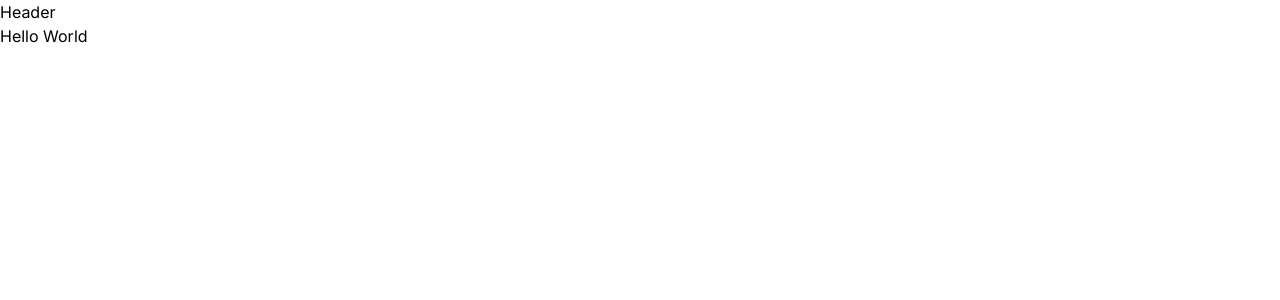
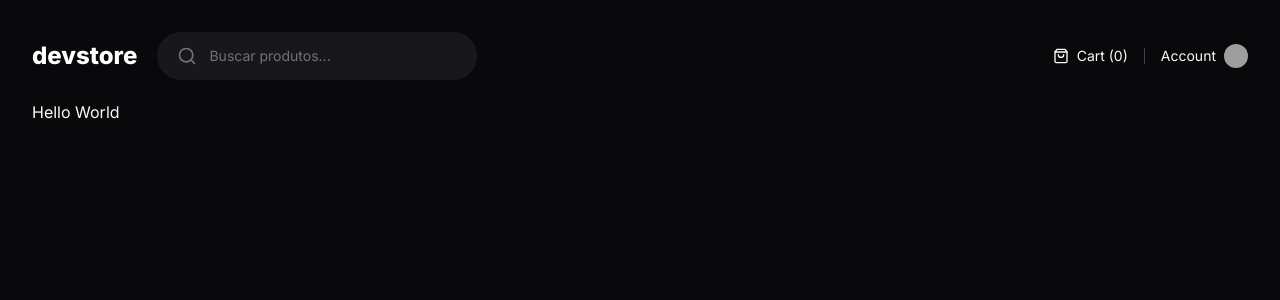
Before and after one commit to guipradocardoso/devstore, a Next.js app: page / in a window 1280 px wide. Shown: the top 300 px of the page. Built offline with nearby package versions, Linux system fonts and the light colour scheme; grey boxes are pictures that could not be loaded.

Commit message:
Componente: Header

```diff
--- a/next.config.mjs
+++ b/next.config.mjs
@@ -1,4 +1,8 @@
 /** @type {import('next').NextConfig} */
-const nextConfig = {};
+const nextConfig = {
+  images: {
+    domains: ['github.com'],
+  },
+}
 
-export default nextConfig;
+export default nextConfig
--- a/package.json
+++ b/package.json
@@ -9,6 +9,7 @@
     "lint": "next lint"
   },
   "dependencies": {
+    "lucide-react": "^0.400.0",
     "next": "14.2.4",
     "react": "^18",
     "react-dom": "^18"
--- a/src/app/(store)/layout.tsx
+++ b/src/app/(store)/layout.tsx
@@ -3,7 +3,7 @@
 
 export default function StoreLayout({ children }: { children: ReactNode }) {
   return (
-    <div>
+    <div className="mx-auto grid min-h-screen w-full max-w-[1600px] grid-rows-[min-content_max-content] gap-5 p-8">
       <Header />
       {children}
     </div>
--- a/src/app/layout.tsx
+++ b/src/app/layout.tsx
@@ -15,7 +15,7 @@
 }>) {
   return (
     <html className={inter.variable} lang="pt">
-      <body>{children}</body>
+      <body className="bg-zinc-950 text-zinc-50 antialiased">{children}</body>
     </html>
   )
 }
--- a/src/components/header.tsx
+++ b/src/components/header.tsx
@@ -1,3 +1,44 @@
+import Link from 'next/link'
+import { Search, ShoppingBag } from 'lucide-react'
+import Image from 'next/image'
+
 export function Header() {
-  return <div>Header</div>
+  return (
+    <div className="flex items-center justify-between">
+      <div className="flex items-center gap-5">
+        <Link href="/" className="text-2xl font-extrabold text-white">
+          devstore
+        </Link>
+
+        <form className="flex w-[320px] items-center gap-3 rounded-full bg-zinc-900 px-5 py-3 ring-zinc-700">
+          <Search className="w-5 h5 text-zinc-500" />
+
+          <input
+            placeholder="Buscar produtos..."
+            className="flex-1 bg-transparent text-sm outline-none placeholder:text-zinc-500"
+          />
+        </form>
+      </div>
+
+      <div className="flex items-center gap-4">
+        <div className="flex items-center gap-2">
+          <ShoppingBag className="h-4 w-4" />
+          <span className="text-sm">Cart (0)</span>
+        </div>
+
+        <div className="w-px h-4 bg-zinc-700" />
+
+        <Link href="/" className="flex items-center gap-2 hover:underline">
+          <span className="text-sm">Account</span>
+          <Image
+            src="https://github.com/guipradocardoso.png"
+            className="h-6 w-6 rounded-full"
+            width={24}
+            height={24}
+            alt=""
+          />
+        </Link>
+      </div>
+    </div>
+  )
 }
```
Also changed, not shown: 1 other file (tests, documents, lock files or other folders).
